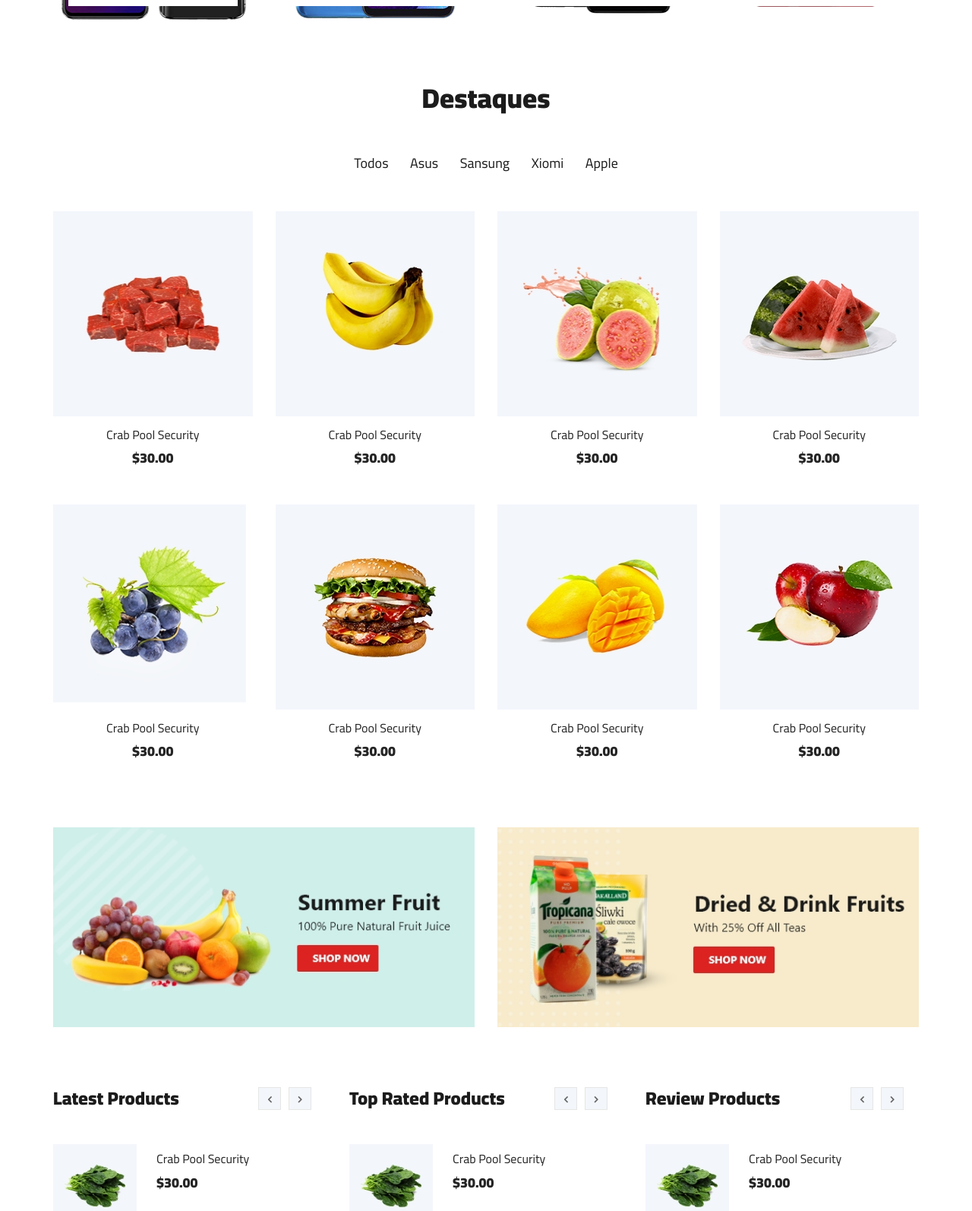
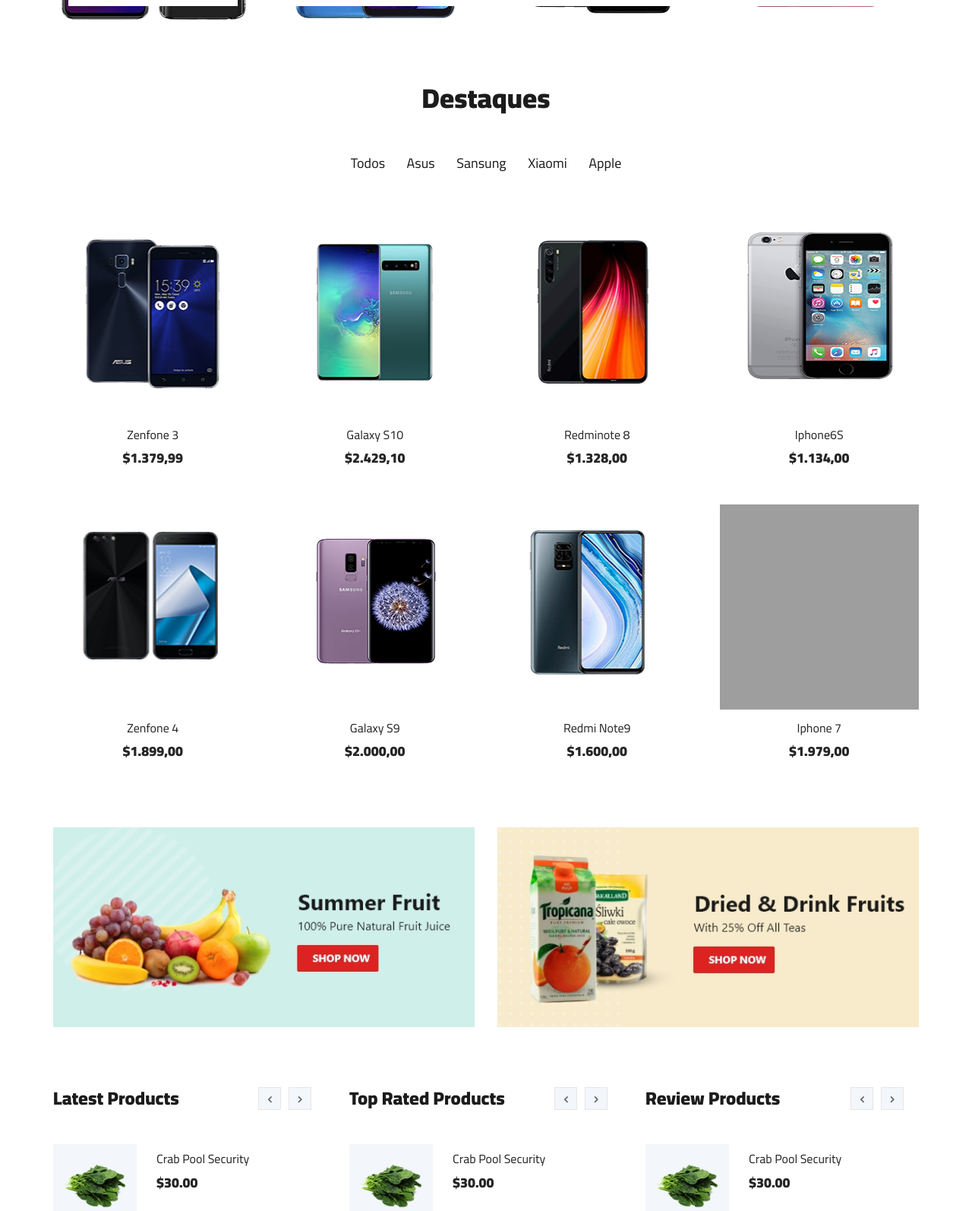
Before and after one commit to TaisGuissi/Loja-Virtual, a PHP site: page / in a window 1280 px wide. Shown: the part 1048-2642 px from the top of the page at 76% size. Run offline with PHP 8.4, Linux system fonts and the light colour scheme; grey boxes are pictures that could not be loaded.

Commit message:
Editando os produtos destaques

```diff
--- a/index.php
+++ b/index.php
@@ -108,18 +108,18 @@ require_once("cabecalho.php");
                 <div class="featured__controls">
                     <ul>
                         <li class="active" data-filter="*">Todos</li>
-                        <li data-filter=".oranges">Asus</li>
-                        <li data-filter=".fresh-meat">Sansung</li>
-                        <li data-filter=".vegetables">Xiomi</li>
-                        <li data-filter=".fastfood">Apple</li>
+                        <li data-filter=".asus">Asus</li>
+                        <li data-filter=".sansung">Sansung</li>
+                        <li data-filter=".xiaomi">Xiaomi</li>
+                        <li data-filter=".apple">Apple</li>
                     </ul>
                 </div>
             </div>
         </div>
         <div class="row featured__filter">
-            <div class="col-lg-3 col-md-4 col-sm-6 mix oranges fresh-meat">
+            <div class="col-lg-3 col-md-4 col-sm-6 mix asus fresh-meat">
                 <div class="featured__item">
-                    <div class="featured__item__pic set-bg" data-setbg="img/featured/feature-1.jpg">
+                    <div class="featured__item__pic set-bg" data-setbg="img/celular/zenfone3.png">
                         <ul class="featured__item__pic__hover">
                             <li><a href="#"><i class="fa fa-heart"></i></a></li>
                             <li><a href="#"><i class="fa fa-retweet"></i></a></li>
@@ -127,14 +127,16 @@ require_once("cabecalho.php");
                         </ul>
                     </div>
                     <div class="featured__item__text">
-                        <h6><a href="#">Crab Pool Security</a></h6>
-                        <h5>$30.00</h5>
+                        <h6><a href="#">Zenfone 3</a></h6>
+                        <h5>$1.379,99</h5>
                     </div>
+
                 </div>
             </div>
-            <div class="col-lg-3 col-md-4 col-sm-6 mix vegetables fastfood">
+
+            <div class="col-lg-3 col-md-4 col-sm-6 mix sansung fastfood">
                 <div class="featured__item">
-                    <div class="featured__item__pic set-bg" data-setbg="img/featured/feature-2.jpg">
+                    <div class="featured__item__pic set-bg" data-setbg="img/celular/galaxys10.png">
                         <ul class="featured__item__pic__hover">
                             <li><a href="#"><i class="fa fa-heart"></i></a></li>
                             <li><a href="#"><i class="fa fa-retweet"></i></a></li>
@@ -142,14 +144,14 @@ require_once("cabecalho.php");
                         </ul>
                     </div>
                     <div class="featured__item__text">
-                        <h6><a href="#">Crab Pool Security</a></h6>
-                        <h5>$30.00</h5>
+                        <h6><a href="#">Galaxy S10</a></h6>
+                        <h5>$2.429,10</h5>
                     </div>
                 </div>
             </div>
-            <div class="col-lg-3 col-md-4 col-sm-6 mix vegetables fresh-meat">
+            <div class="col-lg-3 col-md-4 col-sm-6 mix xiaomi fresh-meat">
                 <div class="featured__item">
-                    <div class="featured__item__pic set-bg" data-setbg="img/featured/feature-3.jpg">
+                    <div class="featured__item__pic set-bg" data-setbg="img/celular/xiaomi-redmi-note8.png">
                         <ul class="featured__item__pic__hover">
                             <li><a href="#"><i class="fa fa-heart"></i></a></li>
                             <li><a href="#"><i class="fa fa-retweet"></i></a></li>
@@ -157,14 +159,14 @@ require_once("cabecalho.php");
                         </ul>
                     </div>
                     <div class="featured__item__text">
-                        <h6><a href="#">Crab Pool Security</a></h6>
-                        <h5>$30.00</h5>
+                        <h6><a href="#">Redminote 8</a></h6>
+                        <h5>$1.328,00</h5>
                     </div>
                 </div>
             </div>
-            <div class="col-lg-3 col-md-4 col-sm-6 mix fastfood oranges">
+            <div class="col-lg-3 col-md-4 col-sm-6 mix apple oranges">
                 <div class="featured__item">
-                    <div class="featured__item__pic set-bg" data-setbg="img/featured/feature-4.jpg">
+                    <div class="featured__item__pic set-bg" data-setbg="img/celular/iphone6s.png">
                         <ul class="featured__item__pic__hover">
                             <li><a href="#"><i class="fa fa-heart"></i></a></li>
                             <li><a href="#"><i class="fa fa-retweet"></i></a></li>
@@ -172,14 +174,14 @@ require_once("cabecalho.php");
                         </ul>
                     </div>
                     <div class="featured__item__text">
-                        <h6><a href="#">Crab Pool Security</a></h6>
-                        <h5>$30.00</h5>
+                        <h6><a href="#">Iphone6S</a></h6>
+                        <h5>$1.134,00</h5>
                     </div>
                 </div>
             </div>
-            <div class="col-lg-3 col-md-4 col-sm-6 mix fresh-meat vegetables">
+            <div class="col-lg-3 col-md-4 col-sm-6 mix fresh-meat asus">
                 <div class="featured__item">
-                    <div class="featured__item__pic set-bg" data-setbg="img/featured/feature-5.jpg">
+                <div class="featured__item__pic set-bg" data-setbg="img/celular/zenfone4.png">
                         <ul class="featured__item__pic__hover">
                             <li><a href="#"><i class="fa fa-heart"></i></a></li>
                             <li><a href="#"><i class="fa fa-retweet"></i></a></li>
@@ -187,14 +189,14 @@ require_once("cabecalho.php");
                         </ul>
                     </div>
                     <div class="featured__item__text">
-                        <h6><a href="#">Crab Pool Security</a></h6>
-                        <h5>$30.00</h5>
+                        <h6><a href="#">Zenfone 4</a></h6>
+                        <h5>$1.899,00</h5>
                     </div>
                 </div>
             </div>
-            <div class="col-lg-3 col-md-4 col-sm-6 mix oranges fastfood">
+            <div class="col-lg-3 col-md-4 col-sm-6 mix sansung fastfood">
                 <div class="featured__item">
-                    <div class="featured__item__pic set-bg" data-setbg="img/featured/feature-6.jpg">
+                    <div class="featured__item__pic set-bg" data-setbg="img/celular/galaxys9.png">
                         <ul class="featured__item__pic__hover">
                             <li><a href="#"><i class="fa fa-heart"></i></a></li>
                             <li><a href="#"><i class="fa fa-retweet"></i></a></li>
@@ -202,14 +204,14 @@ require_once("cabecalho.php");
                         </ul>
                     </div>
                     <div class="featured__item__text">
-                        <h6><a href="#">Crab Pool Security</a></h6>
-                        <h5>$30.00</h5>
+                        <h6><a href="#">Galaxy S9</a></h6>
+                        <h5>$2.000,00</h5>
                     </div>
                 </div>
             </div>
-            <div class="col-lg-3 col-md-4 col-sm-6 mix fresh-meat vegetables">
+            <div class="col-lg-3 col-md-4 col-sm-6 mix fresh-meat xiaomi">
                 <div class="featured__item">
-                    <div class="featured__item__pic set-bg" data-setbg="img/featured/feature-7.jpg">
+                    <div class="featured__item__pic set-bg" data-setbg="img/celular/xiaomi-redmi-note9.png">
                         <ul class="featured__item__pic__hover">
                             <li><a href="#"><i class="fa fa-heart"></i></a></li>
                             <li><a href="#"><i class="fa fa-retweet"></i></a></li>
@@ -217,14 +219,14 @@ require_once("cabecalho.php");
                         </ul>
                     </div>
                     <div class="featured__item__text">
-                        <h6><a href="#">Crab Pool Security</a></h6>
-                        <h5>$30.00</h5>
+                        <h6><a href="#">Redmi Note9</a></h6>
+                        <h5>$1.600,00</h5>
                     </div>
                 </div>
             </div>
-            <div class="col-lg-3 col-md-4 col-sm-6 mix fastfood vegetables">
+            <div class="col-lg-3 col-md-4 col-sm-6 mix fastfood apple">
                 <div class="featured__item">
-                    <div class="featured__item__pic set-bg" data-setbg="img/featured/feature-8.jpg">
+                    <div class="featured__item__pic set-bg" data-setbg="img/celular/iphone7">
                         <ul class="featured__item__pic__hover">
                             <li><a href="#"><i class="fa fa-heart"></i></a></li>
                             <li><a href="#"><i class="fa fa-retweet"></i></a></li>
@@ -232,8 +234,8 @@ require_once("cabecalho.php");
                         </ul>
                     </div>
                     <div class="featured__item__text">
-                        <h6><a href="#">Crab Pool Security</a></h6>
-                        <h5>$30.00</h5>
+                        <h6><a href="#">Iphone 7 </a></h6>
+                        <h5>$1.979,00</h5>
                     </div>
                 </div>
             </div>
```
Also changed, not shown: img/celular/galaxys10.jpg (added), img/celular/galaxys10.png (added), img/celular/galaxys9.jpg (added), img/celular/galaxys9.png (added), img/celular/iphone6s.jpg (added), img/celular/iphone6s.png (added), img/celular/iphone7.jpg (added), img/celular/iphone7.png (added), img/celular/xiaomi-redmi-note8.jpg (added), img/celular/xiaomi-redmi-note8.png (added), img/celular/xiaomi-redmi-note9.jpg (added), img/celular/xiaomi-redmi-note9.png (added), img/celular/zenfone3.png (added), img/celular/zenfone4.jpg (added), 1 more files.
